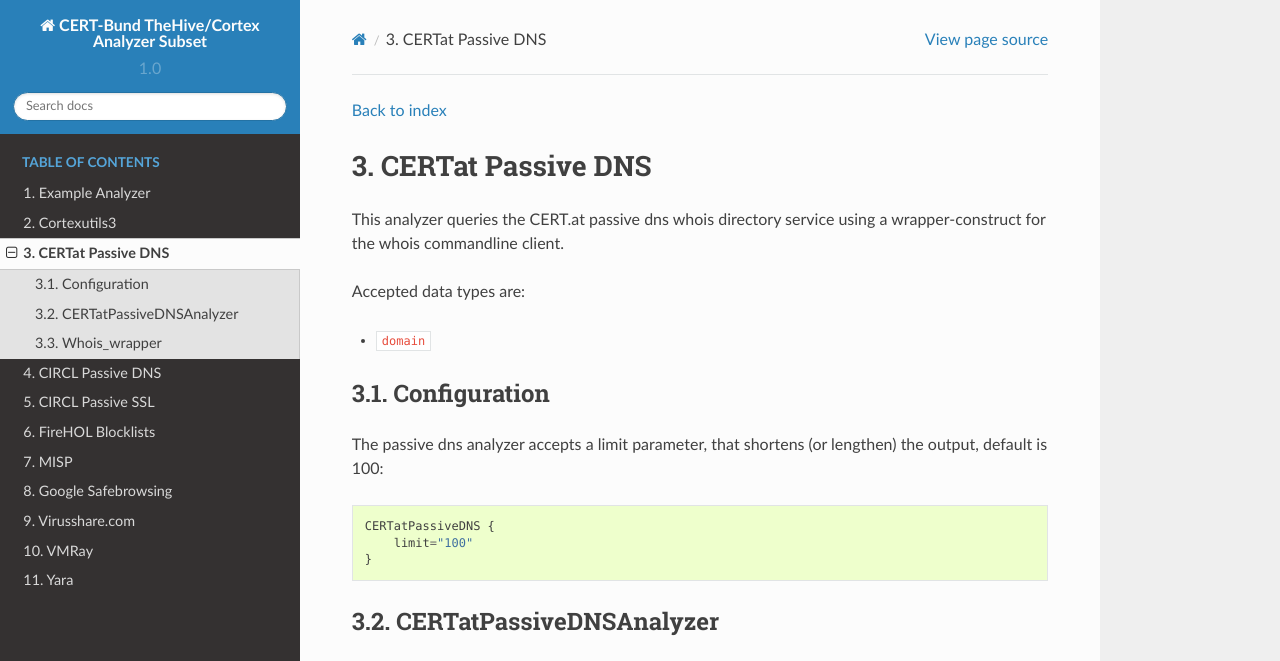
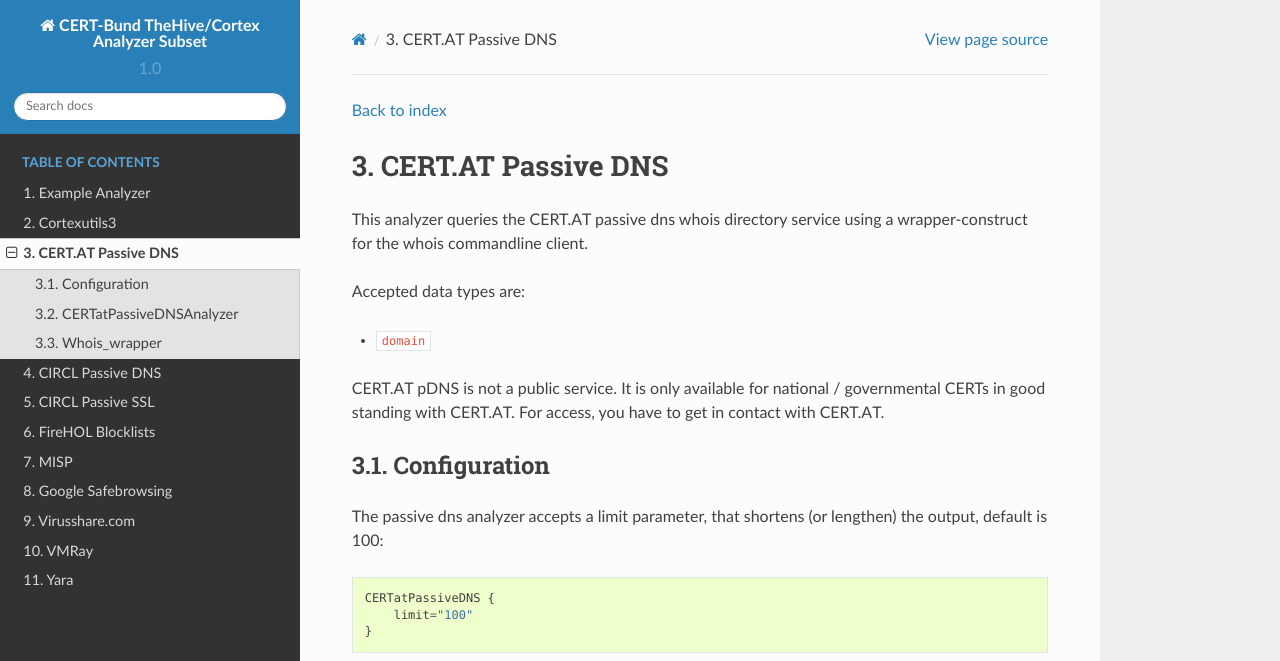
Before and after one commit to mwgreenjr/cortex-analyzers, a Sphinx documentation site: the page built from docs/source/certatpdns.rst, in a window 1280 px wide and 1326 px high. Shown: the top 661 px of the window. Built offline with Sphinx 7.4.7 and the Read the Docs theme 2.0.0, drawn with Linux system fonts in a browser that asks for light colours; grey boxes are pictures that could not be loaded.

Commit message:
Notice about CERT.AT pDNS in docs

```diff
--- a/docs/source/certatpdns.rst
+++ b/docs/source/certatpdns.rst
@@ -1,12 +1,14 @@
 `Back to index <index.html>`_
 
-CERTat Passive DNS
+CERT.AT Passive DNS
 ==================
-This analyzer queries the CERT.at passive dns whois directory service using a wrapper-construct for the whois commandline client.
+This analyzer queries the CERT.AT passive dns whois directory service using a wrapper-construct for the whois commandline client.
 
 Accepted data types are:
 
 - ``domain``
+
+CERT.AT pDNS is not a public service. It is only available for national / governmental CERTs in good standing with CERT.AT. For access, you have to get in contact with CERT.AT.
 
 Configuration
 -------------
```
